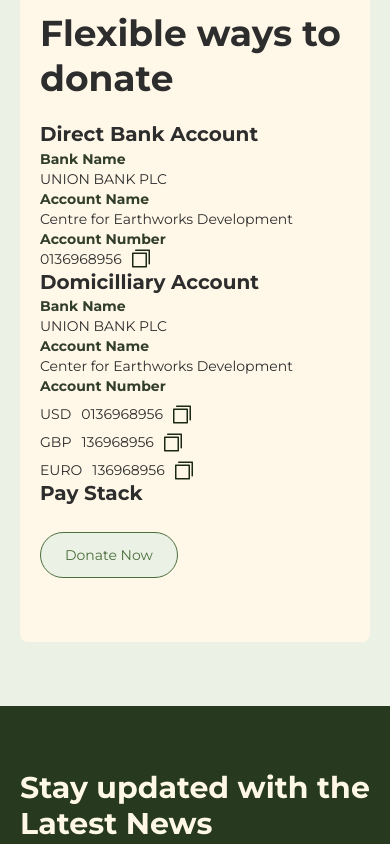
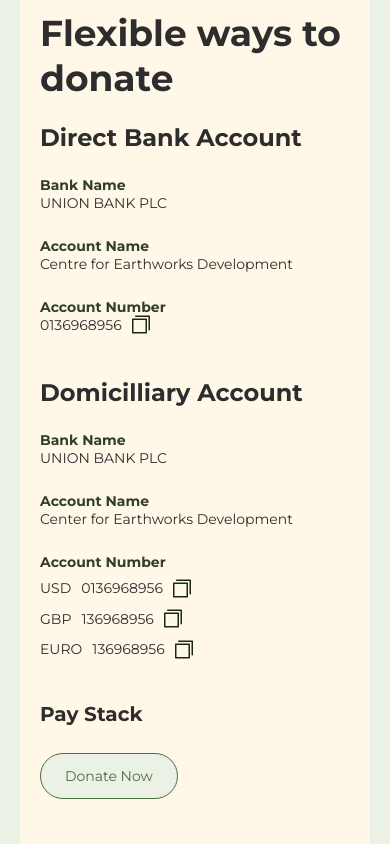
Before and after one commit to Akintayo74/CFEW-website-dian, a React (Vite) app: page /donate in a window 390 px wide. Shown: the part 1880-2724 px from the top of the page. Built offline with nearby package versions, Linux system fonts and the light colour scheme.

Commit message:
Style mobile view of Donation Impact

```diff
--- a/src/components/CopyButton/CopyButton.jsx
+++ b/src/components/CopyButton/CopyButton.jsx
@@ -15,7 +15,7 @@ function CopyButton({ text, label, prefix }) {
   }
 
   return (
-    <div className="flex flex-col gap-1 relative">
+    <div className="flex flex-col gap-1 relative leading-relaxed">
       <button className="flex items-center gap-2.5" onClick={handleCopy}>
         {prefix && <span className="text-cfew-dark">{prefix}</span>}
         {label || text}
@@ -27,7 +27,7 @@ function CopyButton({ text, label, prefix }) {
         </span>
       </button>
       {copied && (
-        <span className="absolute top-7 left-0 text-sm bg-cfew-primary-800 opacity-100 text-white px-4 py-2 rounded shadow-lg w-max z-5">
+        <span className="absolute top-4 md:top-7 left-0 text-sm bg-cfew-primary-800 opacity-100 text-white px-4 py-2 rounded shadow-lg w-max z-5">
          Text Copied!
         </span>
       )}
--- a/src/components/DonationImpact/DonationImpact.jsx
+++ b/src/components/DonationImpact/DonationImpact.jsx
@@ -3,7 +3,6 @@ import Section from "../Section";
 import Container from "../Container/Container";
 import ImageText from "../ImageText";
 import SectionHeader from "../SectionHeader";
-import Clipboard from "../../assets/clipboard.svg";
 import Button from "../Button";
 import CopyButton from "../CopyButton/CopyButton";
 
@@ -63,48 +62,48 @@ function DonationImpact() {
               <SectionHeader align="text-left" className="leading-tight">
                 Flexible ways to donate
               </SectionHeader>
-              <div className="grid grid-cols-1 md:grid-cols-2 md:gap-10 lg:gap-20 text-left">
-                <div className="flex flex-col md:gap-4 lg:gap-6">
-                  <h2 className="font-bold leading-snug text-xl md:text-2xl  lg:text-3xl">
+              <div className="grid grid-cols-1 md:grid-cols-2 gap-10 lg:gap-20 text-left">
+                <div className="flex flex-col gap-6 leading-relaxed">
+                  <h2 className="font-bold leading-snug text-2xl lg:text-3xl">
                     Direct Bank Account
                   </h2>
                   <div>
-                    <h6 className="font-bold text-cfew-primary-900">
+                    <h6 className="font-bold leading-none text-cfew-primary-900">
                       Bank Name
                     </h6>
                     <p>UNION BANK PLC</p>
                   </div>
                   <div>
-                    <h6 className="font-bold text-cfew-primary-900">
+                    <h6 className="font-bold leading-none text-cfew-primary-900">
                       Account Name
                     </h6>
                     <p>Centre for Earthworks Development</p>
                   </div>
                   <div>
-                    <h6 className="font-bold text-cfew-primary-900">
+                    <h6 className="font-bold leading-none text-cfew-primary-900">
                       Account Number
                     </h6>
                     <CopyButton text="0136968956" />
                   </div>
                 </div>
-                <div className="flex flex-col md:gap-4 lg:gap-6">
-                  <h2 className="font-bold leading-snug text-xl md:text-2xl  lg:text-3xl">
+                <div className="flex flex-col leading-relaxed gap-6">
+                  <h2 className="font-bold leading-snug text-2xl lg:text-3xl">
                     Domicilliary Account
                   </h2>
                   <div>
-                    <h6 className="font-bold text-cfew-primary-900">
+                    <h6 className="font-bold leading-none text-cfew-primary-900">
                       Bank Name
                     </h6>
                     <p>UNION BANK PLC</p>
                   </div>
                   <div>
-                    <h6 className="font-bold text-cfew-primary-900">
+                    <h6 className="font-bold leading-none text-cfew-primary-900">
                       Account Name
                     </h6>
                     <p>Center for Earthworks Development</p>
                   </div>
                   <div className="flex flex-col gap-2">
-                    <h6 className="font-bold text-cfew-primary-900">
+                    <h6 className="font-bold leading-none text-cfew-primary-900">
                       Account Number
                     </h6>
                     <CopyButton text="0136968956" prefix='USD' />
```
